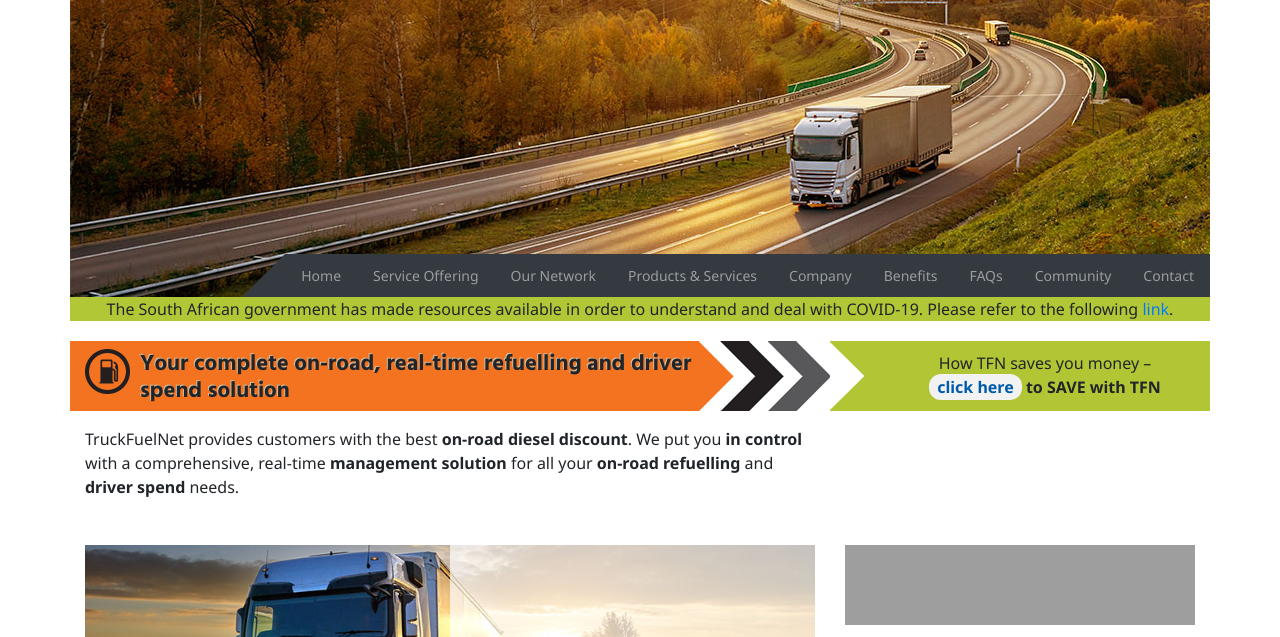
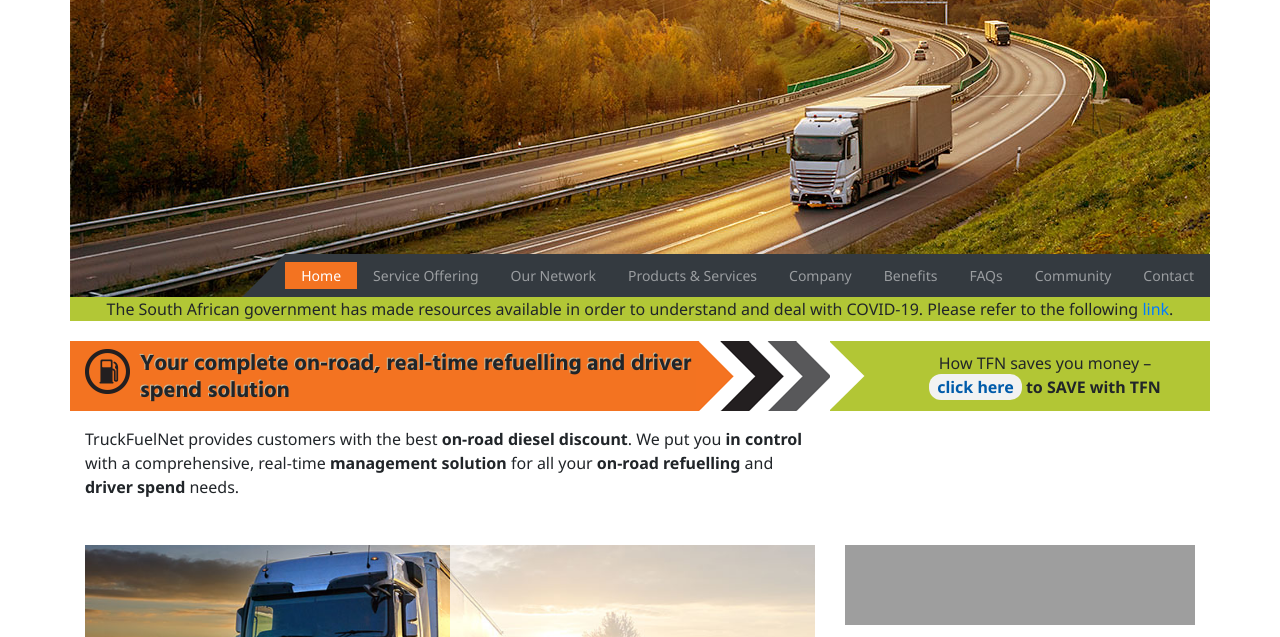
Before and after one commit to Code-Collective-C/tfn, an Eleventy site: page home.html in a window 1280 px wide. Shown: the part 103-740 px from the top of the page. Built offline with nearby package versions, Linux system fonts and the light colour scheme; Eleventy itself is replaced by a stand-in of ours; files that its build step writes are made by us from their sources; grey boxes are pictures that could not be loaded.

Commit message:
Change Home in Nav Bar

```diff
--- a/_includes/banner.html
+++ b/_includes/banner.html
@@ -11,7 +11,7 @@
                 <div class="collapse navbar-collapse" id="navbarNavDropdown">
                     <ul class="navbar-nav ml-auto">
                         <li class="nav-item">
-                            <a class="nav-link {% if page.url == "/home" %}active{% endif %}" href="/">Home</a>
+                            <a class="nav-link {% if page.url == "/home/" %}active{% endif %}" href="/home/">Home</a>
                         </li>
                         <li class="nav-item">
                             <a class="nav-link {% if page.url == "/service/" %}active{% endif %}" href="/service/">Service Offering</a>
```
